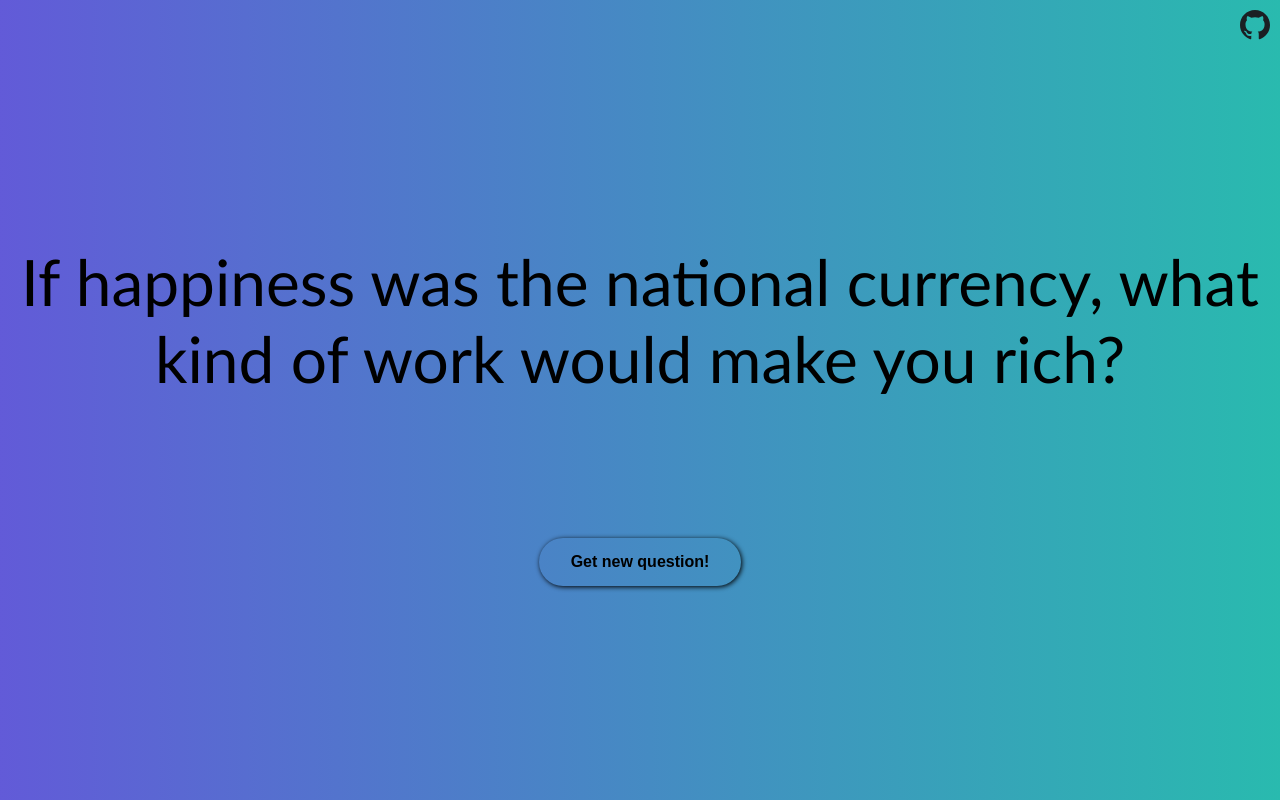
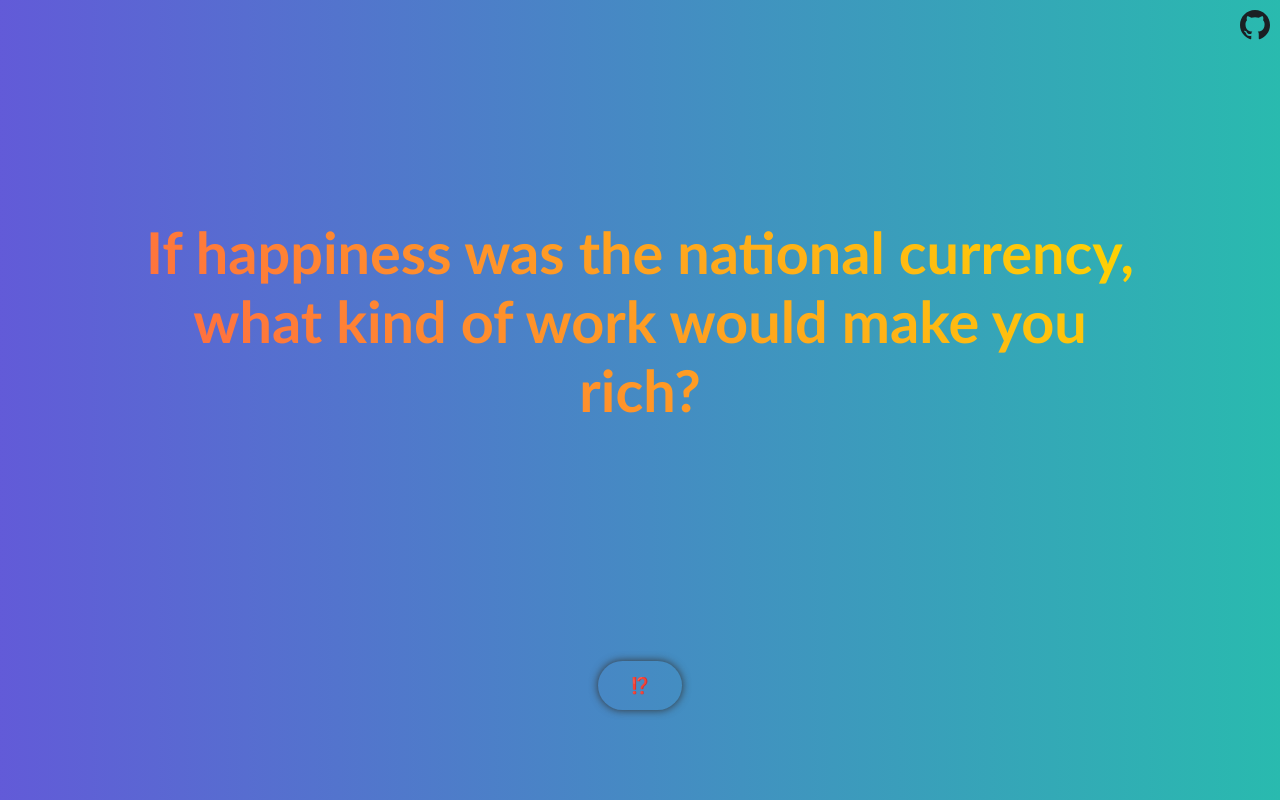
Before and after one commit to mowolf/fun-onboarding-questions, a Nuxt app: page / in a window 1280 px wide. Built offline with nearby package versions, Linux system fonts and the light colour scheme.

Commit message:
redesign

```diff
--- a/nuxt.config.js
+++ b/nuxt.config.js
@@ -3,51 +3,42 @@ export default {
   ssr: true,
 
   // Target: https://go.nuxtjs.dev/config-target
-  target: 'static',
+  target: "static",
 
   router: {
-    base: '/fun-standup-questions/'
+    base: "/fun-standup-questions/"
   },
 
   // Global page headers: https://go.nuxtjs.dev/config-head
   head: {
-    title: 'Fun Standup Questions',
+    title: "Fun Standup Questions",
     htmlAttrs: {
-      lang: 'en'
+      lang: "en"
     },
     meta: [
-      { charset: 'utf-8' },
-      { name: 'viewport', content: 'width=device-width, initial-scale=1' },
-      { hid: 'description', name: 'description', content: '' },
-      { name: 'format-detection', content: 'telephone=no' }
+      { charset: "utf-8" },
+      { name: "viewport", content: "width=device-width, initial-scale=1" },
+      { hid: "description", name: "description", content: "" },
+      { name: "format-detection", content: "telephone=no" }
     ],
-    link: [
-      { rel: 'icon', type: 'image/x-icon', href: '/favicon.ico' }
-    ]
+    link: [{ rel: "icon", type: "image/x-icon", href: "/favicon.ico" }]
   },
 
   // Global CSS: https://go.nuxtjs.dev/config-css
-  css: [
-  ],
+  css: [],
 
   // Plugins to run before rendering page: https://go.nuxtjs.dev/config-plugins
-  plugins: [
-  ],
+  plugins: [],
 
   // Auto import components: https://go.nuxtjs.dev/config-components
   components: true,
 
   // Modules for dev and build (recommended): https://go.nuxtjs.dev/config-modules
-  buildModules: [
-    // https://go.nuxtjs.dev/eslint
-    '@nuxtjs/eslint-module'
-  ],
+  buildModules: [],
 
   // Modules: https://go.nuxtjs.dev/config-modules
-  modules: [
-  ],
+  modules: [],
 
   // Build Configuration: https://go.nuxtjs.dev/config-build
-  build: {
-  }
-}
+  build: {}
+};
--- a/pages/index.vue
+++ b/pages/index.vue
@@ -5,7 +5,9 @@
     </div>
     <div class="button-container" @click="getRandomQuestion()">
       <button>
-        Get new question!
+        <div class="button-content">
+          ⁉️
+        </div>
       </button>
     </div>
     <a
@@ -179,42 +181,66 @@ export default {
 .question {
   margin-top: 40vh;
   transform: translateY(-50%);
-  font-size: 4em;
+  font-size: 4.5vw;
+  margin-left: 10%;
+  margin-right: 10%;
+  font-weight: 700;
+  background: linear-gradient(45deg, tomato, gold);
+  background-clip: text;
+  -webkit-box-decoration-break: clone;
+  -webkit-background-clip: text;
+  -webkit-text-fill-color: transparent;
+  text-shadow: 0px 0px transparent;
+  color: transparent;
+}
+
+.button-container {
+  position: absolute;
+  bottom: 10%;
+  left: 50%;
+  transform: translateX(-50%);
 }
 
 button {
+  border: none;
+  transition: 0.2s;
   cursor: pointer;
   font-weight: bold;
   background: none;
-  border: none;
-  border-radius: 50px;
-  padding: 15px 32px;
   text-align: center;
   text-decoration: none;
   display: inline-block;
   font-size: 16px;
-  box-shadow: 1px 1px 5px black;
+  padding: 10px;
 }
 
-button:hover {
-  background: linear-gradient(270deg, #ff0000, #00ff91, #ffd900, #ff0000);
-  background-size: 400% 400%;
+.button-content {
+  box-shadow: 0 0 8px rgb(52, 52, 52);
+  border-radius: 50px;
+  padding: 15px 32px;
+}
+
+button:hover .button-content {
   -webkit-animation: AnimationName 3s ease infinite;
   -moz-animation: AnimationName 3s ease infinite;
   -o-animation: AnimationName 3s ease infinite;
   animation: AnimationName 3s ease infinite;
+  background: linear-gradient(270deg, #ff0000, #00ff91, #ffd900, #ff0000);
+  background-size: 400% 400%;
+  box-shadow: 0 0 8px #ff0000;
+
+  /* background-clip: text;
+  color: transparent; */
+}
+
+button:hover {
+  transform: scale(1.1, 1.1);
 }
 
 button:active {
   filter: drop-shadow(0 0 2px #7272726b);
   color: black;
   transform: translate(2px, 2px);
-  background: linear-gradient(270deg, #ff0000, #00ff91, #ffd900, #ff0000);
-  background-size: 400% 400%;
-  -webkit-animation: AnimationName 3s ease infinite;
-  -moz-animation: AnimationName 3s ease infinite;
-  -o-animation: AnimationName 3s ease infinite;
-  animation: AnimationName 3s ease infinite;
 }
 
 .container {
@@ -225,6 +251,7 @@ button:active {
   right: 0;
   position: absolute;
   text-align: center;
+  overflow: hidden;
 }
 
 .animated-gradient {
@@ -280,4 +307,12 @@ button:active {
     background-position: 43% 0%;
   }
 }
+
+img {
+  transition: 0.5s;
+}
+img:hover {
+  filter: drop-shadow(2px 2px 10px white);
+  transform: translate(-2px, -2px);
+}
 </style>
```
Also changed, not shown: package.json (+0 -8 lines), .eslintrc.js (deleted).
